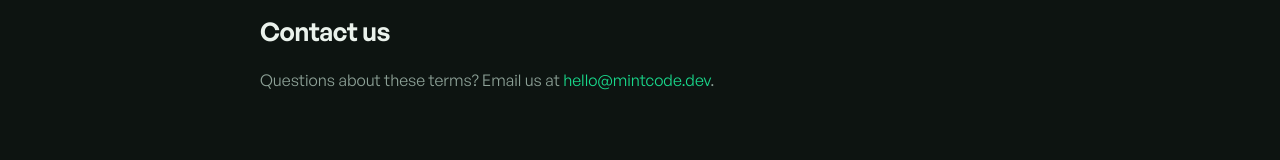
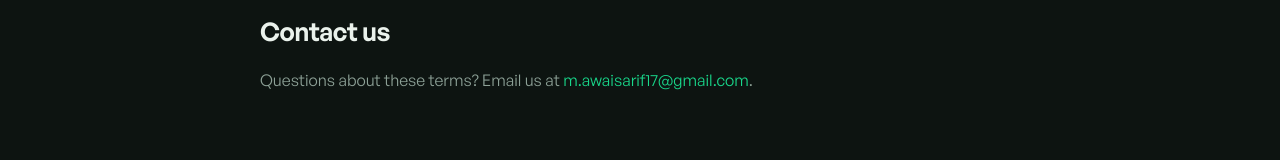
Before and after one commit to awaisarif18/mintcode-ai, a Next.js app: page /terms in a window 1280 px wide. Shown: the part 1798-1958 px from the top of the page. Built offline with nearby package versions, Linux system fonts and the light colour scheme.

Commit message:
updated email

```diff
--- a/design-reference/hero.html
+++ b/design-reference/hero.html
@@ -474,7 +474,7 @@
         <p style="margin: 22px 0 0; max-width: 460px; font-size: clamp(16px, 1.3vw, 18px); line-height: 1.6; color: #8DA197; text-wrap: pretty;">A short note is enough. You'll hear back from a founder — not a sales pipeline.</p>
 
         <div style="margin-top: 34px; display: flex; flex-direction: column; gap: 14px;">
-          <a href="mailto:hello@mintcode.dev" style="display: inline-flex; align-items: center; gap: 11px; font-size: 16px; color: #EAF2EC; text-decoration: none;" style-hover="color: #19D98C;"><span style="font-family: 'JetBrains Mono', ui-monospace, monospace; font-size: 11px; letter-spacing: 0.12em; color: #5E726A; width: 76px;">EMAIL</span>hello@mintcode.dev</a>
+          <a href="mailto:m.awaisarif17@gmail.com" style="display: inline-flex; align-items: center; gap: 11px; font-size: 16px; color: #EAF2EC; text-decoration: none;" style-hover="color: #19D98C;"><span style="font-family: 'JetBrains Mono', ui-monospace, monospace; font-size: 11px; letter-spacing: 0.12em; color: #5E726A; width: 76px;">EMAIL</span>m.awaisarif17@gmail.com</a>
           <a href="#" style="display: inline-flex; align-items: center; gap: 11px; font-size: 16px; color: #EAF2EC; text-decoration: none;" style-hover="color: #19D98C;"><span style="font-family: 'JetBrains Mono', ui-monospace, monospace; font-size: 11px; letter-spacing: 0.12em; color: #5E726A; width: 76px;">LINKEDIN</span>linkedin.com/company/mintcode ↗</a>
           <div style="display: inline-flex; align-items: center; gap: 11px; font-size: 13.5px; color: #5E726A;"><span style="font-family: 'JetBrains Mono', ui-monospace, monospace; font-size: 11px; letter-spacing: 0.12em; color: #5E726A; width: 76px;">CALL</span><span style="font-family: 'JetBrains Mono', ui-monospace, monospace; letter-spacing: 0.03em;">Calendly booking link coming here soon</span></div>
         </div>
@@ -527,7 +527,7 @@
           </div>
           <div style="display: flex; flex-direction: column; gap: 12px;">
             <span style="font-family: 'JetBrains Mono', ui-monospace, monospace; font-size: 10.5px; letter-spacing: 0.14em; color: #5E726A;">CONNECT</span>
-            <a href="mailto:hello@mintcode.dev" style="font-size: 14.5px; color: #8DA197; text-decoration: none;" style-hover="color: #EAF2EC;">hello@mintcode.dev</a>
+            <a href="mailto:m.awaisarif17@gmail.com" style="font-size: 14.5px; color: #8DA197; text-decoration: none;" style-hover="color: #EAF2EC;">m.awaisarif17@gmail.com</a>
             <a href="#" style="font-size: 14.5px; color: #8DA197; text-decoration: none;" style-hover="color: #EAF2EC;">LinkedIn ↗</a>
             <a href="#call" style="font-size: 14.5px; color: #8DA197; text-decoration: none;" style-hover="color: #EAF2EC;">Start a project</a>
           </div>
--- a/src/app/privacy/page.tsx
+++ b/src/app/privacy/page.tsx
@@ -7,6 +7,7 @@ import type { Metadata } from "next";
 import Link from "next/link";
 import Eyebrow from "@/components/ui/Eyebrow";
 import Footer from "@/components/layout/Footer";
+import { contactEmail } from "@/lib/site";
 
 export const metadata: Metadata = {
   title: "Privacy Policy",
@@ -173,10 +174,10 @@ export default function PrivacyPage() {
             <p>
               For any privacy question or to exercise your rights, email us at{" "}
               <a
-                href="mailto:hello@mintcode.dev"
+                href={`mailto:${contactEmail}`}
                 className="text-mint underline-offset-4 hover:underline"
               >
-                hello@mintcode.dev
+                {contactEmail}
               </a>
               {/* REVIEW: real contact email + postal/legal entity details */}.
             </p>
--- a/src/app/terms/page.tsx
+++ b/src/app/terms/page.tsx
@@ -7,6 +7,7 @@ import type { Metadata } from "next";
 import Link from "next/link";
 import Eyebrow from "@/components/ui/Eyebrow";
 import Footer from "@/components/layout/Footer";
+import { contactEmail } from "@/lib/site";
 
 export const metadata: Metadata = {
   title: "Terms of Service",
@@ -141,10 +142,10 @@ export default function TermsPage() {
             <p>
               Questions about these terms? Email us at{" "}
               <a
-                href="mailto:hello@mintcode.dev"
+                href={`mailto:${contactEmail}`}
                 className="text-mint underline-offset-4 hover:underline"
               >
-                hello@mintcode.dev
+                {contactEmail}
               </a>
               {/* REVIEW: real contact email + legal entity details */}.
             </p>
```
